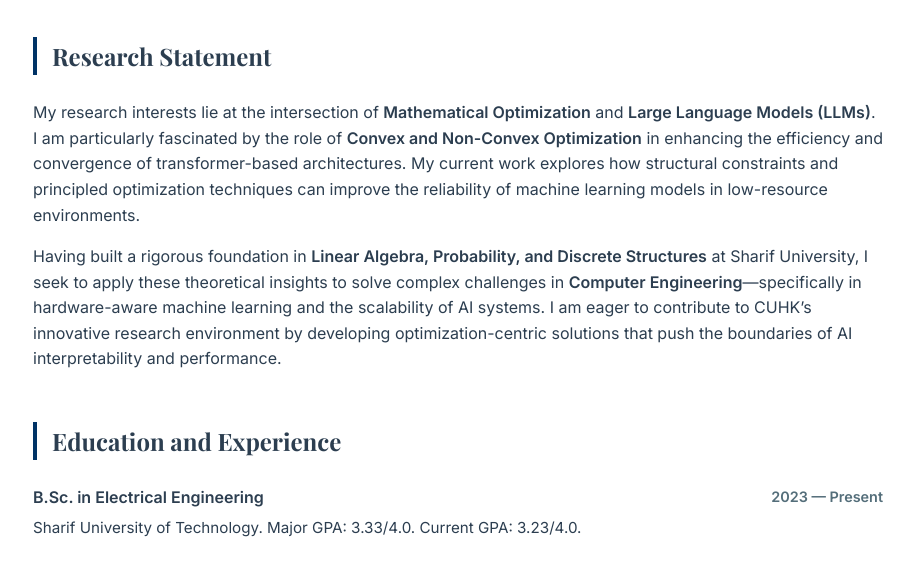
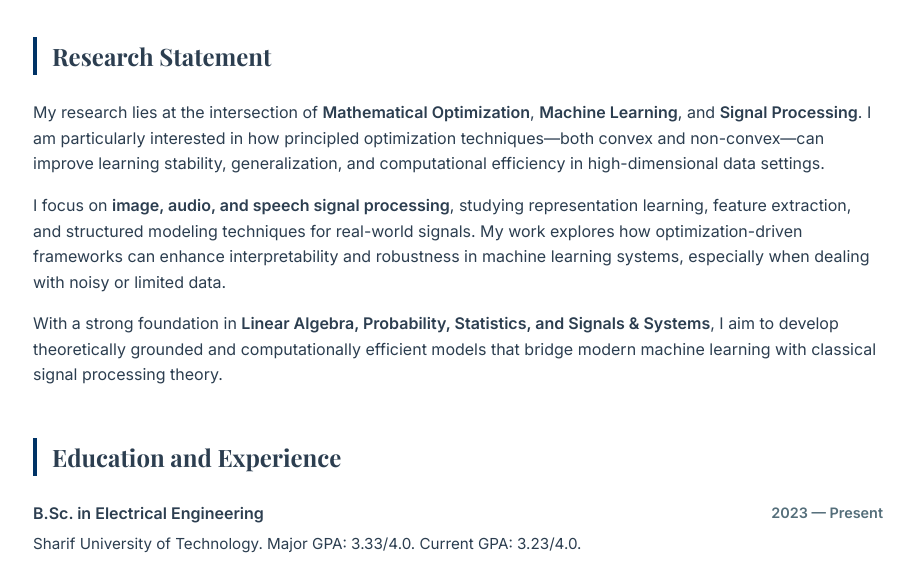
Before and after one commit to AmirMJ-Z/AmirMJ-Z.github.io, a plain HTML site: page index.html in a window 1280 px wide. Shown: the part 203-790 px from the top of the page, without its empty margins (182-1096 px from the left). Drawn offline with nearby package versions, Linux system fonts and the light colour scheme; a web font is replaced by a local one.

Commit message:
Add files via upload

```diff
--- a/index.html
+++ b/index.html
@@ -157,20 +157,28 @@
     </header>
 
     <section id="about">
-        <h2>Research Statement</h2>
-        <p>
-        My research interests lie at the intersection of <strong>Mathematical Optimization</strong> and <strong>Large Language Models (LLMs)</strong>.
-        I am particularly fascinated by the role of <strong>Convex and Non-Convex Optimization</strong> in enhancing the efficiency and convergence
-        of transformer-based architectures. My current work explores how structural constraints and principled optimization techniques can
-        improve the reliability of machine learning models in low-resource environments.
+    <h2>Research Statement</h2>
+    <p>
+        My research lies at the intersection of <strong>Mathematical Optimization</strong>,
+        <strong>Machine Learning</strong>, and <strong>Signal Processing</strong>.
+        I am particularly interested in how principled optimization techniques—both
+        convex and non-convex—can improve learning stability, generalization,
+        and computational efficiency in high-dimensional data settings.
     </p>
     <p>
-        Having built a rigorous foundation in <strong>Linear Algebra, Probability, and Discrete Structures</strong> at Sharif University,
-        I seek to apply these theoretical insights to solve complex challenges in <strong>Computer Engineering</strong>—specifically
-        in hardware-aware machine learning and the scalability of AI systems. I am eager to contribute to CUHK’s innovative research
-        environment by developing optimization-centric solutions that push the boundaries of AI interpretability and performance.
+        I focus on <strong>image, audio, and speech signal processing</strong>,
+        studying representation learning, feature extraction, and structured modeling
+        techniques for real-world signals. My work explores how optimization-driven
+        frameworks can enhance interpretability and robustness in machine learning systems,
+        especially when dealing with noisy or limited data.
     </p>
-    </section>
+    <p>
+        With a strong foundation in <strong>Linear Algebra, Probability, Statistics,
+        and Signals & Systems</strong>, I aim to develop theoretically grounded
+        and computationally efficient models that bridge modern machine learning
+        with classical signal processing theory.
+    </p>
+</section>
 
     <section id="cv">
         <h2>Education and Experience</h2>
```
